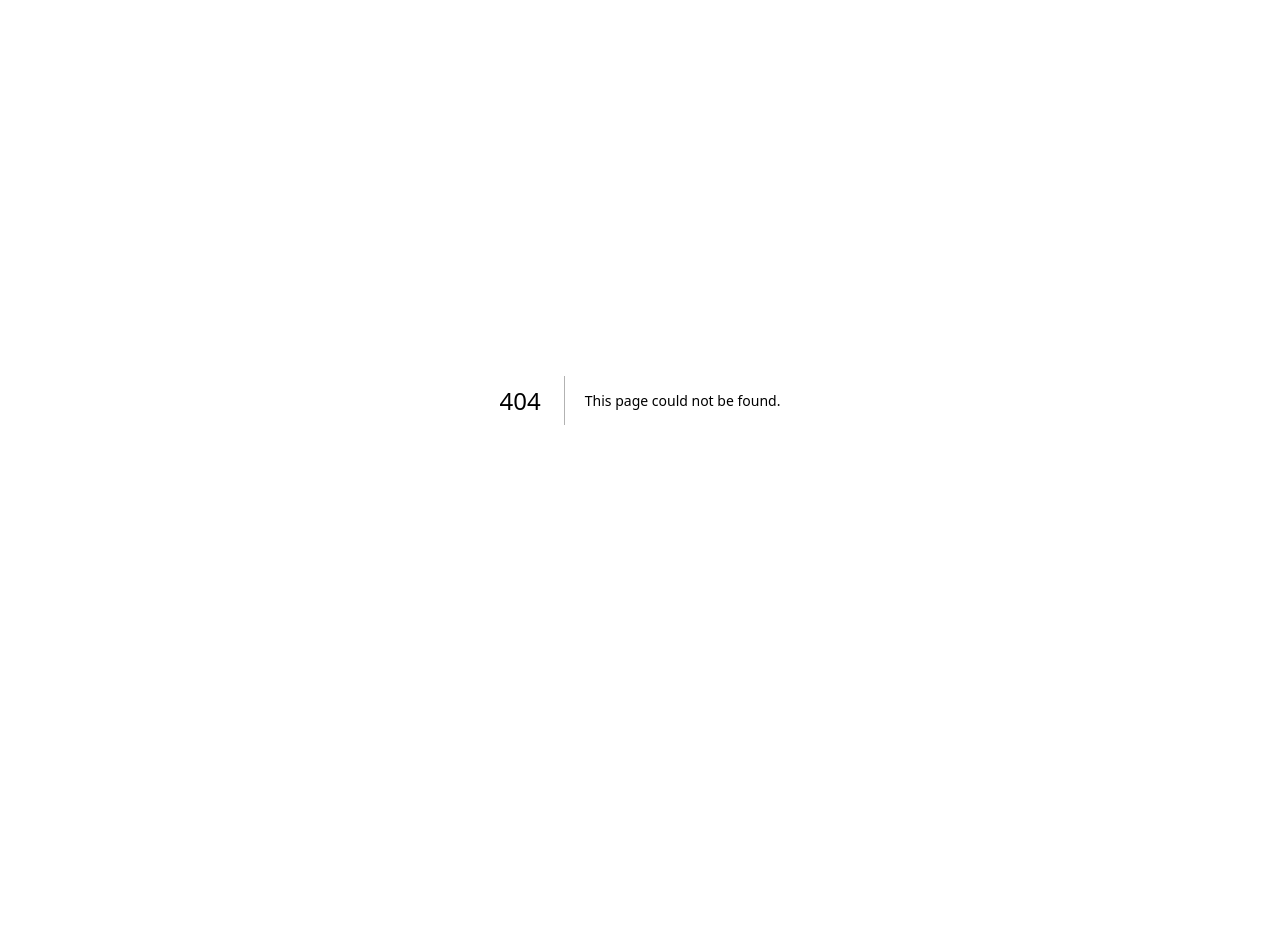
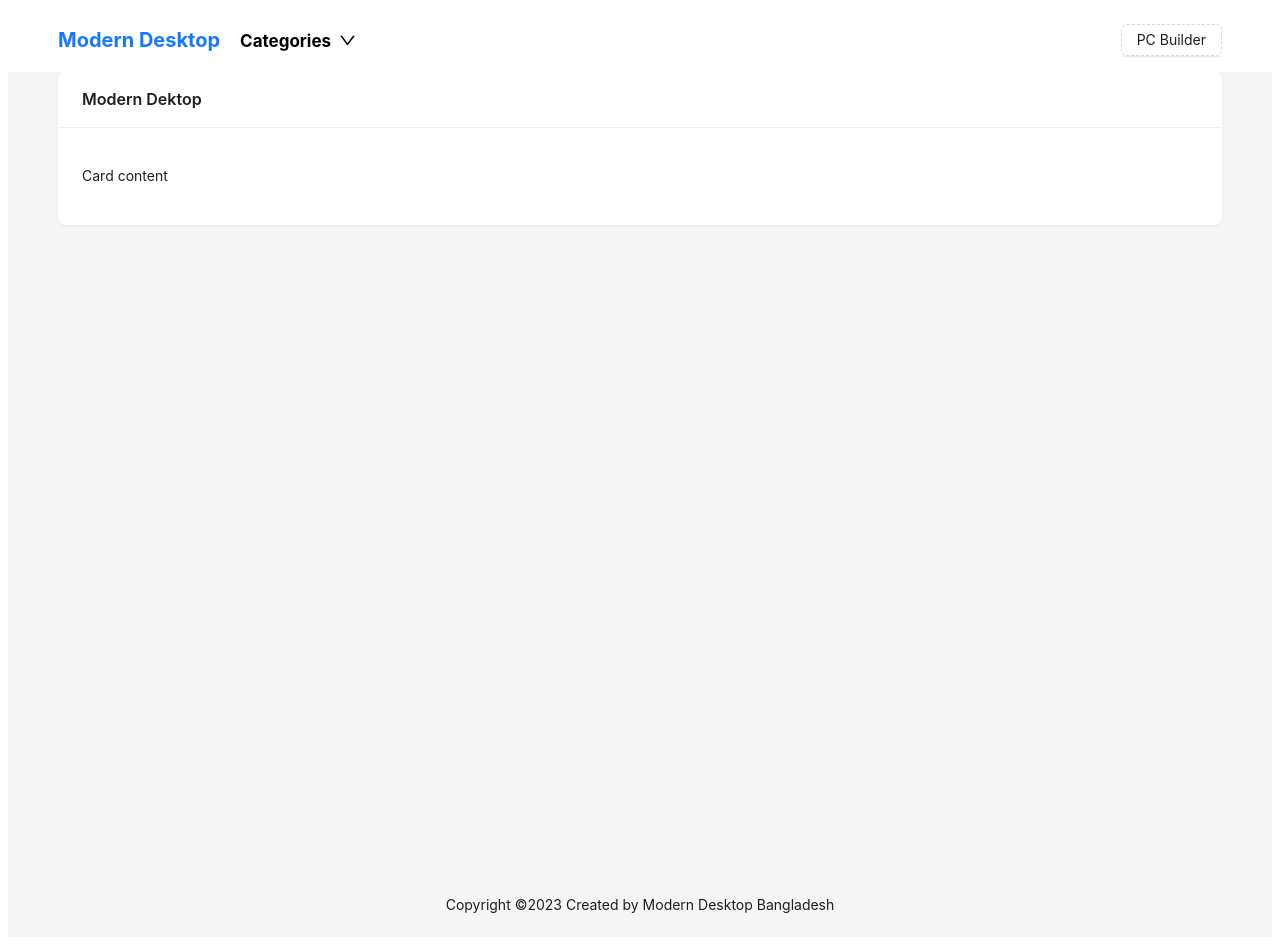
Before and after one commit to Fahadmohammad1/modern-desktop, a Next.js app: page /pc-builder in a window 1280 px wide. Before the commit this address had no page. Before the commit the page ends 800 px from the top, so only its background shows below. Built offline with nearby package versions, Linux system fonts and the light colour scheme.

Commit message:
pc-builder page added

```diff
--- a/package.json
+++ b/package.json
@@ -9,6 +9,7 @@
     "lint": "next lint"
   },
   "dependencies": {
+    "@reduxjs/toolkit": "^1.9.5",
     "antd": "^5.7.3",
     "eslint": "8.45.0",
     "eslint-config-next": "13.4.12",
@@ -16,7 +17,8 @@
     "next": "13.4.12",
     "react": "18.2.0",
     "react-dom": "18.2.0",
-    "react-icons": "^4.10.1"
+    "react-icons": "^4.10.1",
+    "react-redux": "^8.1.1"
   },
   "devDependencies": {
     "autoprefixer": "^10.4.14",
--- a/src/components/Layout/RootLayout.js
+++ b/src/components/Layout/RootLayout.js
@@ -28,7 +28,7 @@ const Home = ({ children }) => {
           </div>
         </div>
         <Menu mode="horizontal" defaultSelectedKeys={["2"]}>
-          <Button type="dashed">PC Builder</Button>
+          <Button type="dashed"><Link href="/pc-builder">PC Builder</Link></Button>
         </Menu>
       </Header>
       <Content
--- a/src/pages/_app.js
+++ b/src/pages/_app.js
@@ -1,8 +1,11 @@
-import '@/styles/globals.css'
+import { store } from "@/redux/store";
+import "@/styles/globals.css";
+import { Provider } from "react-redux";
 
 export default function MyApp({ Component, pageProps }) {
+  const getLayout = Component.getLayout || ((page) => page);
 
-  const getLayout = Component.getLayout || ((page) => page)
-
-  return getLayout(<Component {...pageProps} />)
+  return (
+    <Provider store={store}>{getLayout(<Component {...pageProps} />)}</Provider>
+  );
 }
--- /dev/null
+++ b/src/pages/pc-builder/index.js
@@ -0,0 +1,25 @@
+import { Card } from "antd";
+import React from "react";
+import RootLayout from "@/components/Layout/RootLayout";
+
+const PcBuilderPage = () => {
+  return (
+    <section>
+      <Card
+        title="Modern Dektop"
+        bordered={false}
+        style={{
+          width: "100%",
+        }}
+      >
+        <p>Card content</p>
+      </Card>
+    </section>
+  );
+};
+
+export default PcBuilderPage;
+
+PcBuilderPage.getLayout = function getLayout(page) {
+    return <RootLayout>{page}</RootLayout>;
+  };
--- /dev/null
+++ b/src/redux/store.js
@@ -0,0 +1,5 @@
+import { configureStore } from '@reduxjs/toolkit'
+
+export const store = configureStore({
+  reducer: {},
+})
```
Also changed, not shown: 1 other file (tests, documents, lock files or other folders).
